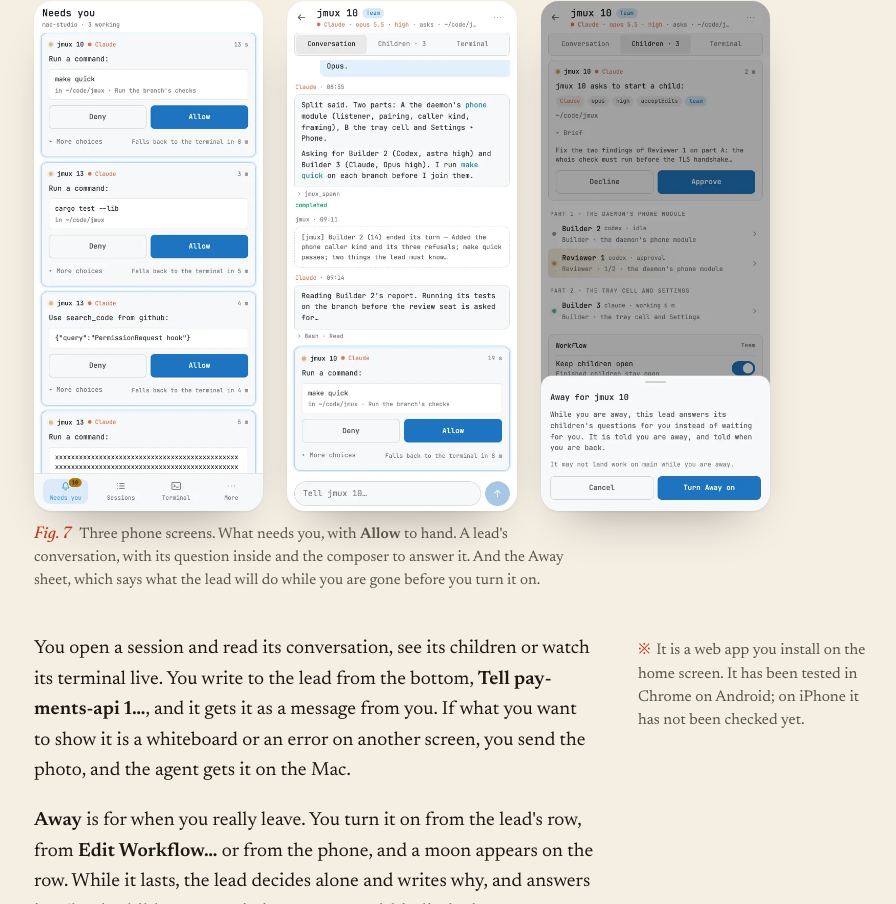
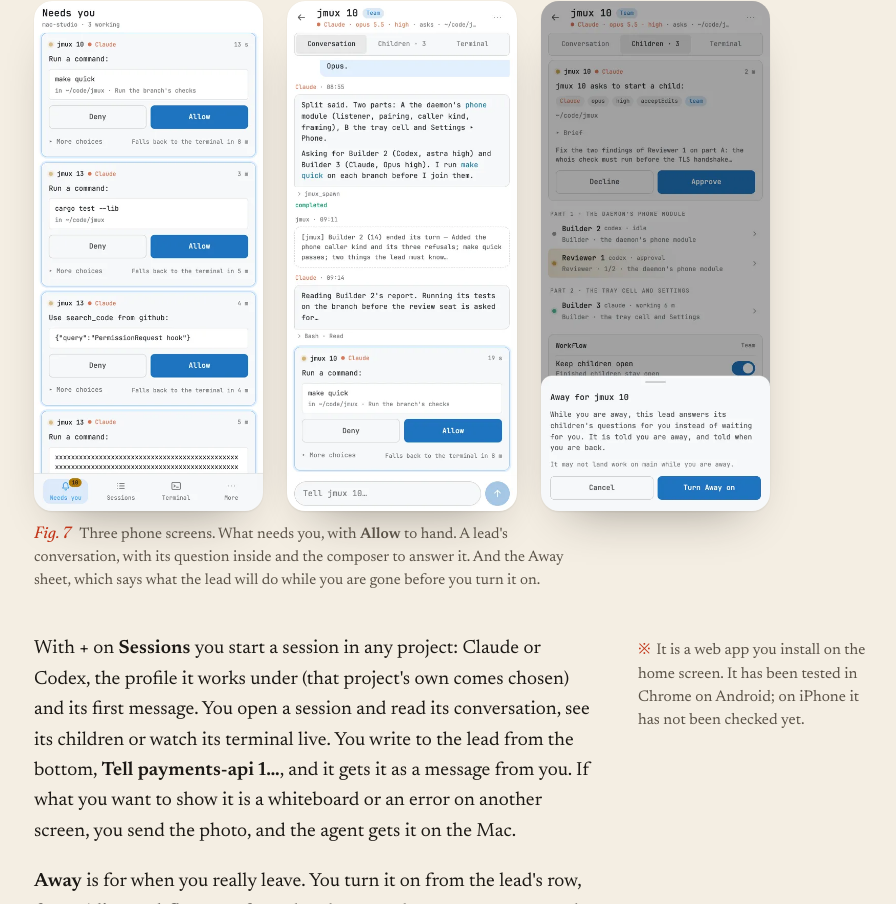
Before and after one commit to javimoya/jmux-site, a plain HTML site: page index.html in a window 1280 px wide. Shown: the part 11096-12000 px from the top of the page, without its empty margins (184-1080 px from the left). Drawn offline with Linux system fonts and the light colour scheme.

Commit message:
site: 6ff4192 phone: Start a session offers the profile the session starts under (B-446)

```diff
--- a/index.html
+++ b/index.html
@@ -598,8 +598,8 @@
       <figcaption><span data-l="es" lang="es">Tres pantallas del teléfono. Lo que te necesita, con <span class="ui">Allow</span> a mano. La conversación de un líder, con su pregunta dentro y el compositor para contestarle. Y la hoja de Away, que dice qué hará el líder mientras no estás antes de encenderlo.</span><span data-l="en" lang="en">Three phone screens. What needs you, with <span class="ui">Allow</span> to hand. A lead's conversation, with its question inside and the composer to answer it. And the Away sheet, which says what the lead will do while you are gone before you turn it on.</span></figcaption>
     </figure>
     <aside class="note"><span data-l="es" lang="es">Es una app web que se instala en la pantalla de inicio. Se ha probado en Chrome sobre Android; en iPhone no se ha comprobado todavía.</span><span data-l="en" lang="en">It is a web app you install on the home screen. It has been tested in Chrome on Android; on iPhone it has not been checked yet.</span></aside>
-    <p data-l="es" lang="es">Abres una sesión y lees su conversación, ves a sus hijos o miras su terminal en vivo. Le escribes al líder desde abajo, <span class="ui">Tell payments-api 1…</span>, y le llega como un mensaje tuyo. <span data-needs="B-439">Si lo que quieres enseñarle es una pizarra o un error en otra pantalla, le mandas la foto, y el agente la recibe en el Mac.</span></p>
-    <p data-l="en" lang="en">You open a session and read its conversation, see its children or watch its terminal live. You write to the lead from the bottom, <span class="ui">Tell payments-api 1…</span>, and it gets it as a message from you. <span data-needs="B-439">If what you want to show it is a whiteboard or an error on another screen, you send the photo, and the agent gets it on the Mac.</span></p>
+    <p data-l="es" lang="es">Con el <span class="ui">+</span> de <span class="ui">Sessions</span> empiezas una sesión en cualquier proyecto: Claude o Codex, el perfil con el que trabajará (viene elegido el de ese proyecto) y su primer mensaje. Abres una sesión y lees su conversación, ves a sus hijos o miras su terminal en vivo. Le escribes al líder desde abajo, <span class="ui">Tell payments-api 1…</span>, y le llega como un mensaje tuyo. <span data-needs="B-439">Si lo que quieres enseñarle es una pizarra o un error en otra pantalla, le mandas la foto, y el agente la recibe en el Mac.</span></p>
+    <p data-l="en" lang="en">With <span class="ui">+</span> on <span class="ui">Sessions</span> you start a session in any project: Claude or Codex, the profile it works under (that project's own comes chosen) and its first message. You open a session and read its conversation, see its children or watch its terminal live. You write to the lead from the bottom, <span class="ui">Tell payments-api 1…</span>, and it gets it as a message from you. <span data-needs="B-439">If what you want to show it is a whiteboard or an error on another screen, you send the photo, and the agent gets it on the Mac.</span></p>
     <p data-l="es" lang="es"><span class="ui">Away</span> es para cuando te vas de verdad. Lo enciendes en la fila del líder, en <span class="ui">Edit Workflow…</span> o desde el teléfono, y aparece una luna en la fila. Mientras dura, el líder decide solo y escribe por qué, y contesta las peticiones de permiso de sus hijos de Claude dentro de los límites que pone jmux: leer y comprobar, sí; hacer push, desplegar o escribir fuera de la carpeta del hijo, no. Tus barreras te siguen preguntando a ti. No aterriza nada en main salvo que se lo permitas con <span class="ui">May Land on Main</span>. Cuando vuelves y escribes en su terminal, Away se acaba.</p>
     <p data-l="en" lang="en"><span class="ui">Away</span> is for when you really leave. You turn it on from the lead's row, from <span class="ui">Edit Workflow…</span> or from the phone, and a moon appears on the row. While it lasts, the lead decides alone and writes why, and answers its Claude children's permission prompts within limits jmux sets: reading and checking, yes; pushing, deploying or writing outside the child's folder, no. Your guardrails still ask you. Nothing lands on main unless you allow it with <span class="ui">May Land on Main</span>. When you come back and type in its terminal, Away ends.</p>
     <aside class="wont">
```
